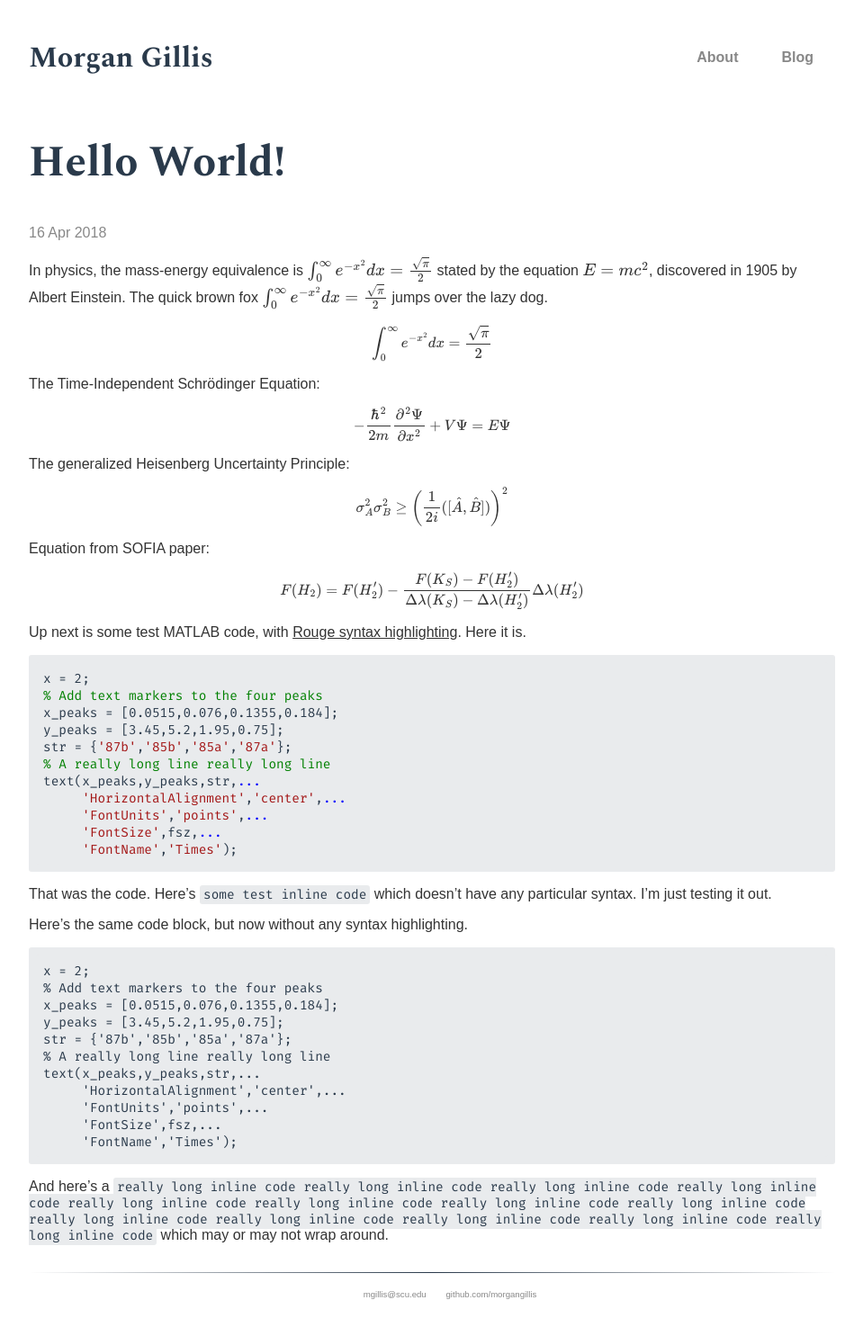
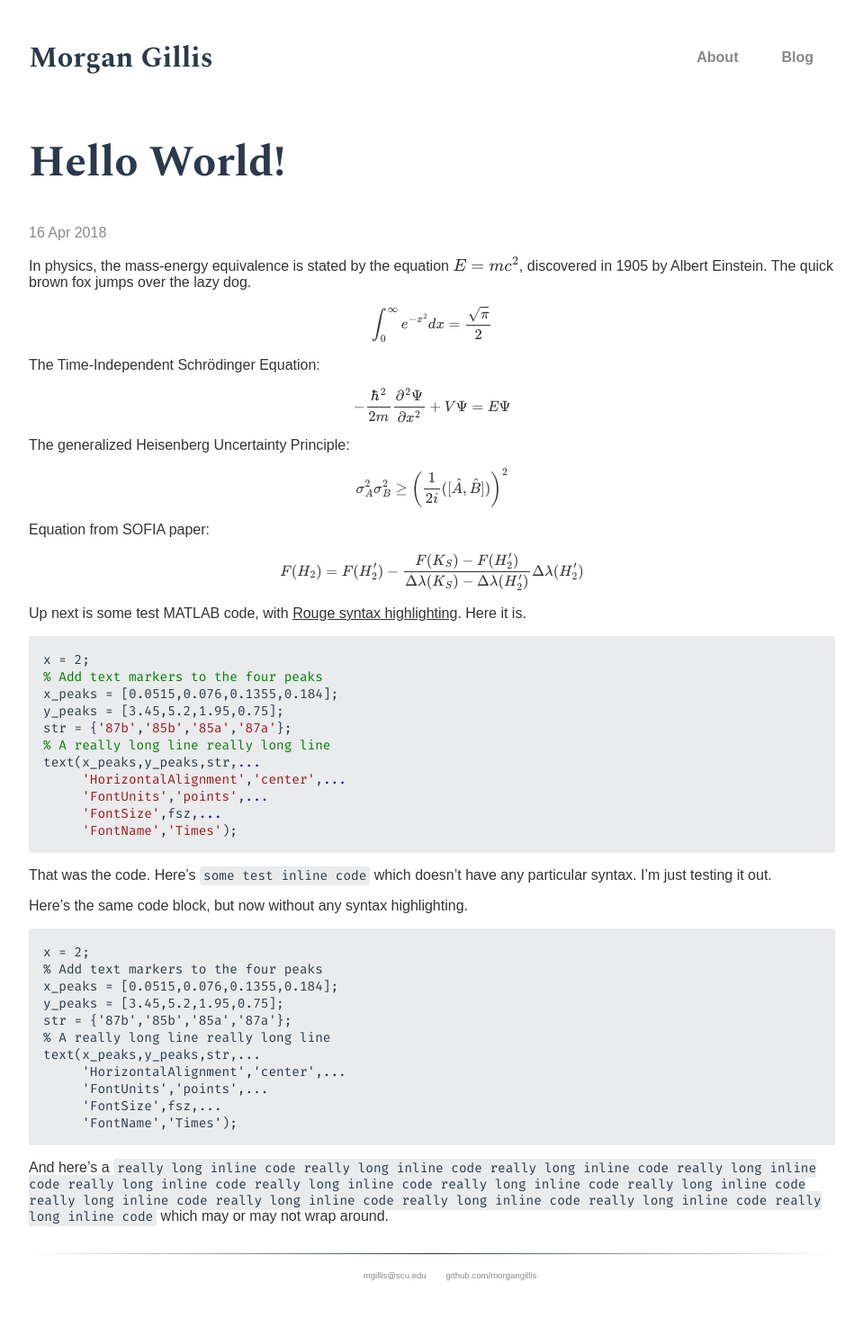
Before and after one commit to morgangillis/morgangillis.github.io, a Jekyll site: the page built from _posts/2018-04-16-hello-world.md, in a window 1280 px wide. Shown: the whole page at 90% size, without its empty margins (160-1119 px from the left). Built offline with Jekyll 4.4.1, drawn with Linux system fonts in a browser that asks for light colours; some web fonts are replaced; formulas are drawn with MathJax 3; after the commit the page ends 1464 px from its top, so only the background shows below that.

Commit message:
Update 2018-04-16-hello-world.md

```diff
--- a/_posts/2018-04-16-hello-world.md
+++ b/_posts/2018-04-16-hello-world.md
@@ -3,8 +3,8 @@ layout: post
 title: Hello World!
 ---
 
-In physics, the mass-energy equivalence is $\int_0^\infty e^{-x^2} dx=\frac{\sqrt{\pi}}{2}$ stated
-by the equation $E=mc^2$, discovered in 1905 by Albert Einstein. The quick brown fox $$\int_0^\infty e^{-x^2} dx=\frac{\sqrt{\pi}}{2}$$ jumps over the lazy dog.
+In physics, the mass-energy equivalence is stated
+by the equation $E=mc^2$, discovered in 1905 by Albert Einstein. The quick brown fox jumps over the lazy dog.
 
 $$\int_0^\infty e^{-x^2} dx=\frac{\sqrt{\pi}}{2}$$
 
```
